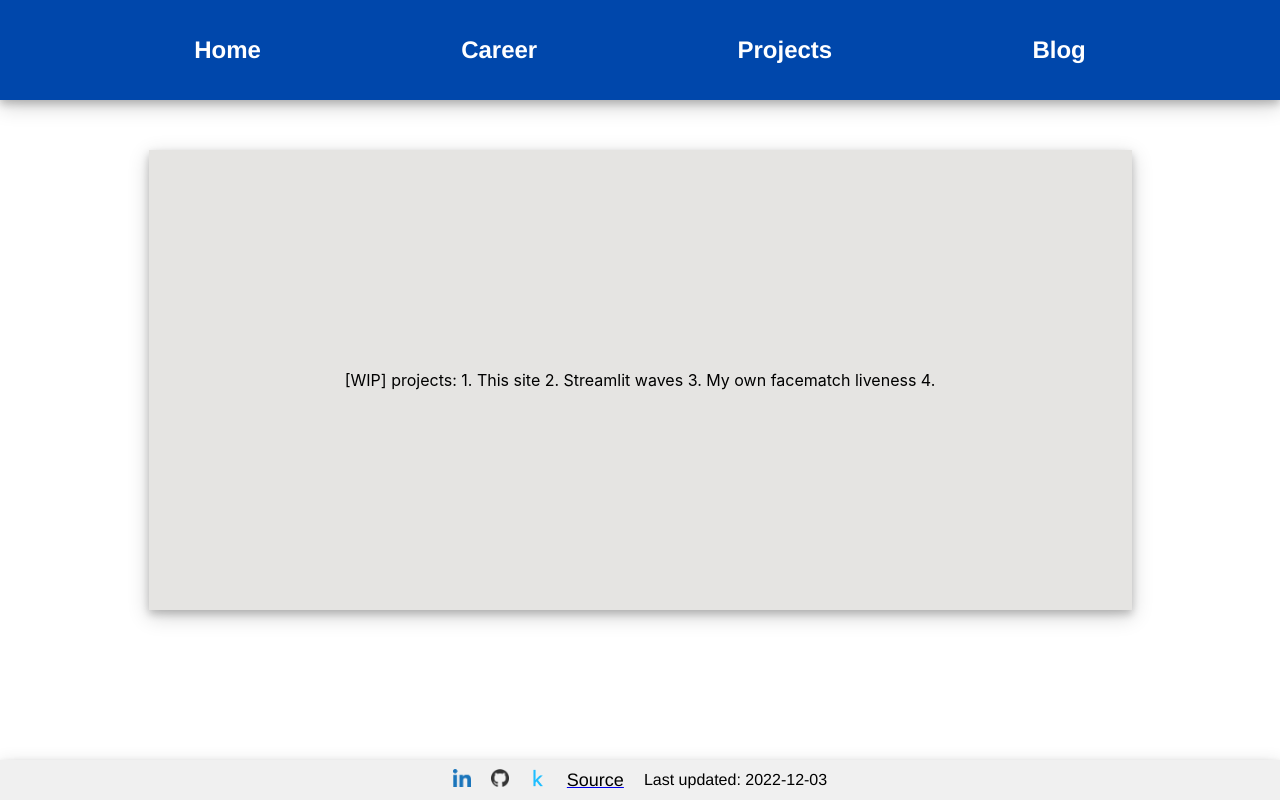
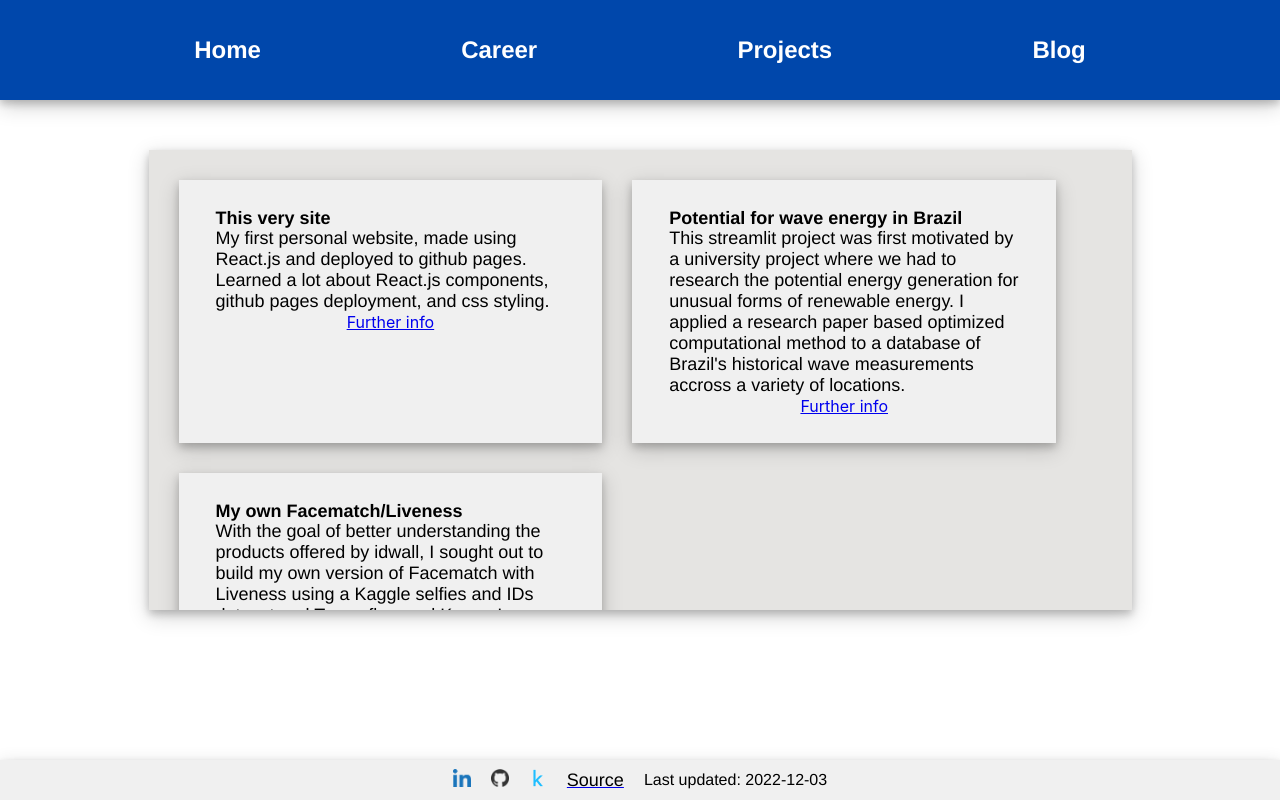
Before and after one commit to guerchen/my-site, a React (Create React App) app: page /projects in a window 1280 px wide. Built offline with nearby package versions, Linux system fonts and the light colour scheme.

Commit message:
New projects page

```diff
--- a/package.json
+++ b/package.json
@@ -19,7 +19,7 @@
     "test": "react-scripts test",
     "eject": "react-scripts eject",
     "predeploy": "npm run build",
-    "deploy": "gh-pages -b master -d build"
+    "deploy": "gh-pages -d build"
   },
   "eslintConfig": {
     "extends": [
--- a/public/index.html
+++ b/public/index.html
@@ -24,7 +24,7 @@
       work correctly both with client-side routing and a non-root public URL.
       Learn how to configure a non-root public URL by running `npm run build`.
     -->
-    <title>React App</title>
+    <title>Ariel's personal site</title>
   </head>
   <body>
     <noscript>You need to enable JavaScript to run this app.</noscript>
--- /dev/null
+++ b/src/components/project.css
@@ -0,0 +1,10 @@
+.project-box {
+    background-color: #f0f0f0;
+    max-width: 350px;
+    max-height: 350px;
+    height: auto;
+    width: auto;
+    box-shadow: 0 4px 8px 0 rgba(0, 0, 0, 0.2), 0 6px 20px 0 rgba(0, 0, 0, 0.19);
+    padding: 3% 4%;
+    display: block;
+}
--- /dev/null
+++ b/src/components/project.js
@@ -0,0 +1,23 @@
+import React from 'react';
+import './project.css';
+
+class Project extends React.Component {
+    constructor(props) {
+        super(props);
+      }
+    render () {
+        return (
+        <div className='project-box'>
+            <div className='title-div'>
+                <h3 className='post-title'>{this.props.name}</h3>
+            </div>
+            <div className='content-div'>
+                <p className='post-content'>{this.props.description}</p>
+            </div>
+            <a href={this.props.link} target="_blank" rel="noopener noreferrer">Further info</a>
+        </div>)
+    }
+
+  }
+
+  export {Project};
--- a/src/pages/projects.css
+++ b/src/pages/projects.css
@@ -6,9 +6,9 @@
     box-shadow: 0 4px 8px 0 rgba(0, 0, 0, 0.2), 0 6px 20px 0 rgba(0, 0, 0, 0.19);
     margin: auto;
     display: flex;
-    align-items: center;
     padding: 30px;
-    justify-content: space-around;
+    justify-content: flex-start;
     flex-wrap: wrap;
     overflow: auto;
+    gap: 30px;
 }
--- a/src/pages/projects.js
+++ b/src/pages/projects.js
@@ -1,16 +1,24 @@
 import React from 'react';
 import './projects.css';
+import { Project } from '../components/project';
 import { Footer } from '../components/footer'
 
 function Projects() {
     return (
         <div className='content'>
             <div className='projects-card'>
-                [WIP] projects:
-                1. This site
-                2. Streamlit waves
-                3. My own facematch liveness
-                4.
+                <Project name='This very site' description='My first personal website, made using React.js and deployed to github pages.
+                Learned a lot about React.js components, github pages deployment, and css styling.'
+                link='https://github.com/guerchen/my-site' />
+                <Project name="Potential for wave energy in Brazil" description="This streamlit project was first motivated by a
+                university project where we had to research the potential energy generation for unusual forms of renewable energy. I applied
+                a research paper based optimized computational method to a database of Brazil's historical wave measurements accross a variety
+                of locations."
+                link='https://guerchen-waveenergy-waves-apklz5.streamlit.app/' />
+                <Project name='My own Facematch/Liveness' description='With the goal of better understanding the products offered by idwall,
+                I sought out to build my own version of Facematch with Liveness using a Kaggle selfies and IDs dataset and Tensorflow and Keras.
+                I learned a lot about image preprocessing, convolutional neural networks, TPUs, and more!'
+                link='https://github.com/guerchen/my-own-facematch-liveness/blob/37dde117d7252f8b9da68add5aaf7f77b45829d4/my-own-facematch-liveness.ipynb' />
             </div>
             <Footer />
         </div>
```
